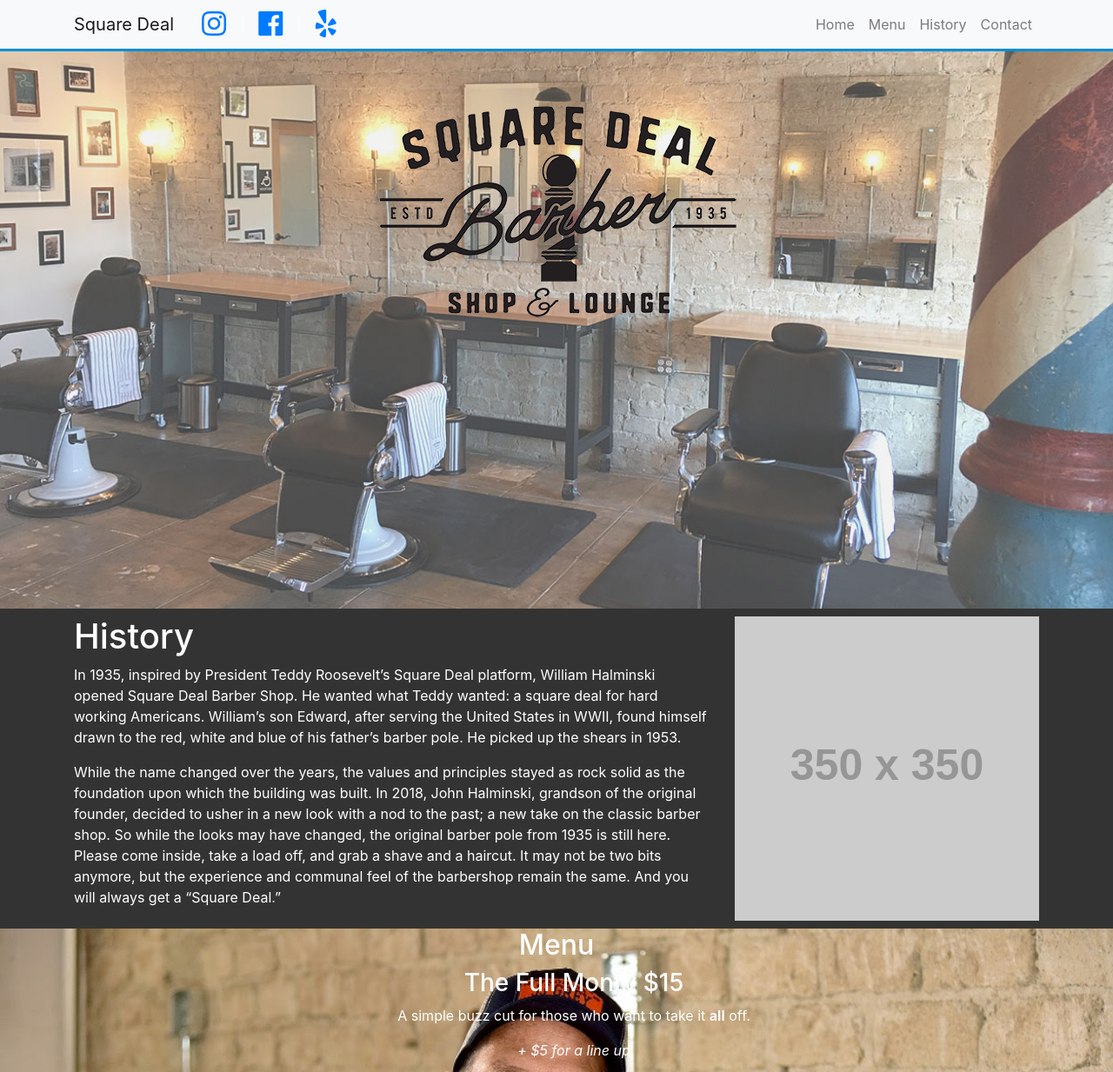
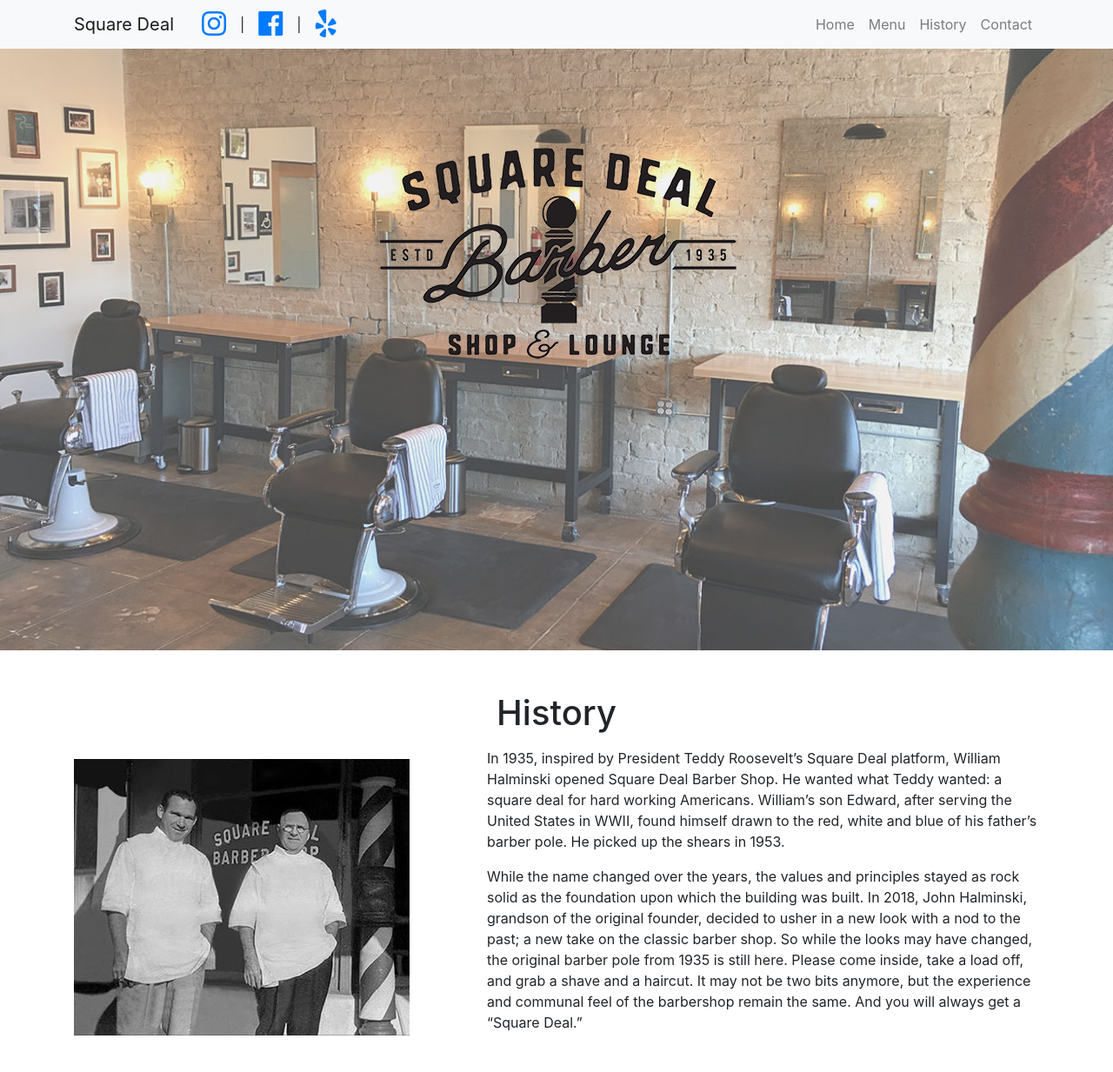
Before and after one commit to JamesBlocker/squaredeal, a plain HTML site: page index.html in a window 1280 px wide. Shown: the top 1233 px of the page at 87% size. Drawn offline with Linux system fonts and the light colour scheme; placeholder pictures from the web are drawn by us.

Commit message:
new history pic and layout added

```diff
--- a/css/style.css
+++ b/css/style.css
@@ -1,17 +1,18 @@
 body {
-  background: #333;
-  color: #fff; }
+  /* background: #333;
+  color: #fff;  */
+}
 
-.navbar {
+/* .navbar {
   border-bottom: #008ed6 3px solid;
-  opacity: 1; }
+  opacity: 1; } */
 
 #home-section {
   background: url("../img/chairsfaded.jpg") no-repeat;
   background-size: cover;
   background-attachment: fixed;
   min-height: 700px; }
-  #home-section .dark-overlay {
+  /* #home-section .dark-overlay {
     background-color: rgba(0, 0, 0, 0.7);
     position: absolute;
     top: 0;
@@ -27,7 +28,7 @@ body {
     background: #fff;
     padding: 4px;
     border-radius: 5px;
-    font-size: 30px; }
+    font-size: 30px; } */
 
 #menu-section {
   background: url("../img/barber2.png") no-repeat;
@@ -36,7 +37,7 @@ body {
   background-size: cover;
   background-attachment: fixed;
   min-height: 650px; }
-  #menu-section .dark-overlay {
+  /* #menu-section .dark-overlay {
     background-color: rgba(0, 0, 0, 0.7);
     position: absolute;
     top: 0;
@@ -52,7 +53,7 @@ body {
     background: #fff;
     padding: 4px;
     border-radius: 5px;
-    font-size: 30px; }
+    font-size: 30px; } */
 
 
 
--- a/index.html
+++ b/index.html
@@ -94,35 +94,31 @@
                 </div>
             </div> -->
           <div class="container">
-            <div class="row">
-                <img class="mx-auto d-block" src="img/logo-transparent.png" alt="Barber chairs">
-
-
-
-            </div>
-
+                <img class="mx-auto mt-5 d-block" src="img/logo-transparent.png" alt="Barber chairs">
           </div>
 
 
         </header>
 
         <!-- history section -->
-        <section id="history-section p-3 mb-2 bg-warning text-white">
-            <div class="container my-2">
-                <div class="row">
-                    <div class="col-md-8">
-                        <h1>History</h1>
-                        <p>In 1935, inspired by President Teddy Roosevelt’s Square Deal platform, William Halminski opened Square Deal Barber Shop. He wanted what Teddy wanted: a square deal for hard working Americans. William’s son Edward, after serving the United States in WWII, found himself drawn to the red, white and blue of his father’s barber pole. He picked up the shears in 1953.</p>
-                        <p>While the name changed over the years, the values and principles stayed as rock solid as the foundation upon which the building was built. In 2018, John Halminski, grandson of the original founder, decided to usher in a new look with a nod to the past; a new take on the classic barber shop. So while the looks may have changed, the original barber pole from 1935 is still here. Please come inside, take a load off, and grab a shave and a haircut. It may not be two bits anymore, but the experience and communal feel of the barbershop remain the same. And you will always get a “Square Deal.”</p>
-                    </div>
-                    <div class="col-md-4 my-auto">
-                        <img src="http://via.placeholder.com/350x350" alt="Barber">
-                    </div>
+        <section id="history-section bg-light text-dark">
+            <div class="container my-5">
+              <div class="row">
+                <h1 class="mx-auto mb-3">History</h1>
 
+              </div>
+              <div class="row">
+                <div class="col-lg-5 my-auto">
+                    <img src="img/historybarbers.jpg" alt="New Deal barbers">
+                </div>
+                <div class="col-lg-7">
+                    <p>In 1935, inspired by President Teddy Roosevelt’s Square Deal platform, William Halminski opened Square Deal Barber Shop. He wanted what Teddy wanted: a square deal for hard working Americans. William’s son Edward, after serving the United States in WWII, found himself drawn to the red, white and blue of his father’s barber pole. He picked up the shears in 1953.</p>
+                    <p>While the name changed over the years, the values and principles stayed as rock solid as the foundation upon which the building was built. In 2018, John Halminski, grandson of the original founder, decided to usher in a new look with a nod to the past; a new take on the classic barber shop. So while the looks may have changed, the original barber pole from 1935 is still here. Please come inside, take a load off, and grab a shave and a haircut. It may not be two bits anymore, but the experience and communal feel of the barbershop remain the same. And you will always get a “Square Deal.”</p>
                 </div>
 
+              </div>
+          </div>
 
-            </div>
         </section>
 
         <!-- menu section -->
```
Also changed, not shown: img/historybarbers.jpg (added).
